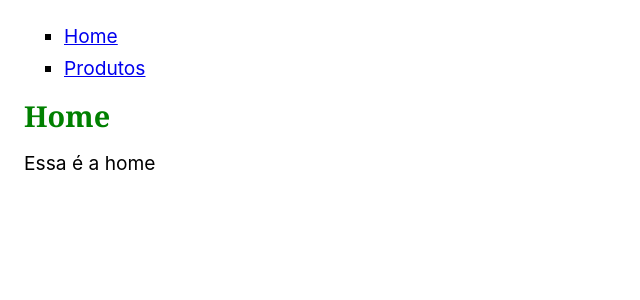
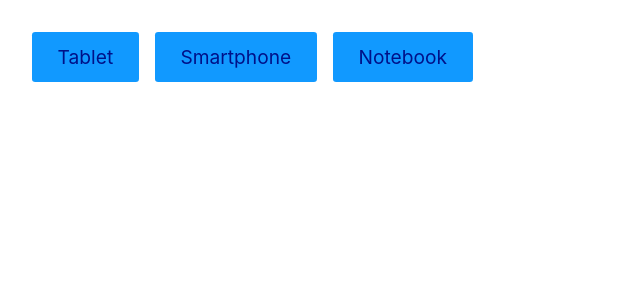
Before and after one commit to JoaoMNZ/OrigamidReactCourse, a React (Vite) app: page / in a window 1280 px wide. Shown: the top 300 px of the page, without its empty margins (0-640 px from the left). Built offline with nearby package versions, Linux system fonts and the light colour scheme.

Commit message:
Hook useState exercise

```diff
--- a/src/App.jsx
+++ b/src/App.jsx
@@ -1,35 +1,41 @@
 import React from 'react'
-import Header from './Header/Header'
-import Home from './Home/Home'
-import Produtos from './Produtos/Produtos'
+import Produto from "./Produto"
 
-// Replique a interface como a apresentada na aula
-// Utilize a array abaixo para mostrar os produtos
-// Quebre em componentes o que precisar ser reutilizado
-// Dica: const { pathname } = window.location; (puxa o caminho do URL)
-const produtos = [
-  { nome: 'Notebook', propriedades: ['16gb ram', '512gb'] },
-  { nome: 'Smartphone', propriedades: ['2gb ram', '128gb'] },
-];
-
-const pathname = window.location;
+// Os links abaixo puxam dados de um produto em formato JSON
+// https://ranekapi.origamid.dev/json/api/produto/tablet
+// https://ranekapi.origamid.dev/json/api/produto/smartphone
+// https://ranekapi.origamid.dev/json/api/produto/notebook
+// Crie uma interface com 3 botões, um para cada produto.
+// Ao clicar no botão faça um fetch a api e mostre os dados do produto na tela.
+// Mostre apenas um produto por vez
+// Mostre a mensagem carregando... enquanto o fetch é realizado
 
 const App = () => {
-  if(!pathname.href.includes("produtos")){
-    return (
-      <>
-        <Header/>
-        <Home/>
-      </>
-    )
-  }else{
-    return (
-      <>
-        <Header/>
-        <Produtos produtos={produtos}/>
-      </>
-    )
+  const [carregando, setCarregando] = React.useState(false);
+  const [dados, setDados] = React.useState(null);
+
+  async function fetchUrl (url){
+    try {
+      setCarregando(true)
+      const resposta = await fetch(url);
+      const dados = await resposta.json();
+      setDados(dados);
+    } catch (erro) {
+      console.error("Erro ao buscar dados:", erro);
+    }finally{
+      setCarregando(false);
+    }
   }
+
+  return (
+    <section>
+      <button style={{margin: "0.5rem"}} onClick={ () => fetchUrl("https://ranekapi.origamid.dev/json/api/produto/tablet")}>Tablet</button>
+      <button style={{margin: "0.5rem"}} onClick={ () => fetchUrl("https://ranekapi.origamid.dev/json/api/produto/smartphone")}>Smartphone</button>
+      <button style={{margin: "0.5rem"}} onClick={ () => fetchUrl("https://ranekapi.origamid.dev/json/api/produto/notebook")}>Notebook</button>
+      {carregando && <p>Carregando...</p>}
+      {!carregando && dados && <Produto dados={dados} />}
+    </section>
+  )
 };
 
 export default App
--- a/src/Header/Header.jsx
+++ /dev/null
@@ -1,16 +0,0 @@
-import React from 'react'
-import Ul from './Ul'
-import Li from './Li'
-
-const Header = () => {
-  return (
-    <header>
-        <Ul>
-          <Li path="/" name="Home"/>
-          <Li path="/produtos" name="Produtos"/>
-        </Ul>
-    </header>
-  )
-}
-
-export default Header
--- a/src/Header/Li.jsx
+++ /dev/null
@@ -1,9 +0,0 @@
-import React from 'react'
-
-const Li = ({path, name}) => {
-  return (
-    <li><a href={path}>{name}</a></li>
-  )
-}
-
-export default Li
--- a/src/Header/Ul.jsx
+++ /dev/null
@@ -1,11 +0,0 @@
-import React from 'react'
-
-const Ul = ({children}) => {
-    return(
-        <ul>
-            {children}
-        </ul>
-    )
-}
-
-export default Ul
--- a/src/Home/Home.jsx
+++ /dev/null
@@ -1,12 +0,0 @@
-import React from 'react'
-
-const Home = () => {
-  return (
-    <section>
-        <h1 style={ {color: "green"} }>Home</h1>
-        <p>Essa é a home</p>
-    </section>
-  )
-}
-
-export default Home
--- /dev/null
+++ b/src/Produto.jsx
@@ -0,0 +1,13 @@
+import React from 'react'
+
+const Produto = ({dados}) => {
+  return (
+    <div>
+        <h1>{dados.nome}</h1>
+        <p>R$ {dados.preco}</p>
+        {dados.fotos.map( (foto) => <img key={foto.titulo} src={foto.src} alt={foto.titulo} />)}
+    </div>
+  )
+}
+
+export default Produto
--- a/src/Produtos/Produto.jsx
+++ /dev/null
@@ -1,15 +0,0 @@
-import React from 'react'
-import Ul from '../Header/Ul'
-
-const Produto = ({produto}) => {
-  return (
-    <div style={ {border: "1px solid gray", margin: "1rem 0", padding: "1rem"} }>
-        <p>{produto.nome}</p>
-        <Ul>
-            {produto.propriedades.map( (propriedade,index) => <li key={index}>{propriedade}</li>)}
-        </Ul>
-    </div>
-  )
-}
-
-export default Produto
--- a/src/Produtos/Produtos.jsx
+++ /dev/null
@@ -1,13 +0,0 @@
-import React from 'react'
-import Produto from './Produto'
-
-const Produtos = ({produtos}) => {
-  return (
-    <section>
-        <h1 style={ {color: "green"} }>Produtos</h1>
-        {produtos.map( (produto) => <Produto key={produto.nome} produto={produto}/> )}
-    </section>
-  )
-}
-
-export default Produtos
```
